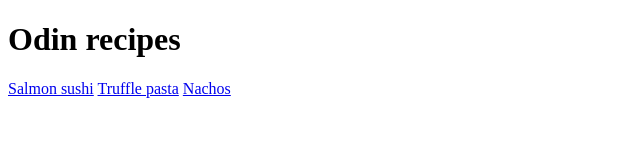
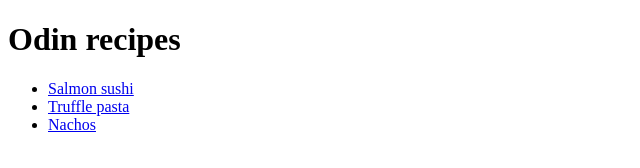
Before and after one commit to michaelmin123/odin-recipes, a plain HTML site: page index.html in a window 1280 px wide. Shown: the whole page, without its empty margins (0-640 px from the left). Drawn offline with Linux system fonts and the light colour scheme.

Commit message:
Add unordered list around recipe links on index

```diff
--- a/index.html
+++ b/index.html
@@ -7,8 +7,10 @@
 </head>
 <body>
   <h1>Odin recipes</h1>
-  <a href="./sushi.html">Salmon sushi</a>
-  <a href="./pasta.html">Truffle pasta</a>
-  <a href="./nachos.html">Nachos</a>
+  <ul>
+    <li><a href="./sushi.html">Salmon sushi</a></li>
+    <li><a href="./pasta.html">Truffle pasta</a></li>
+    <li><a href="./nachos.html">Nachos</a></li>
+  </ul>
 </body>
 </html>
```
